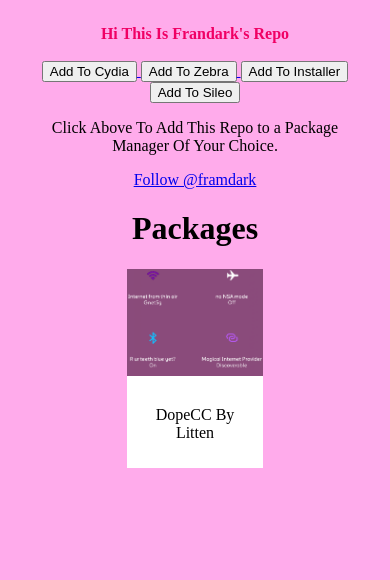
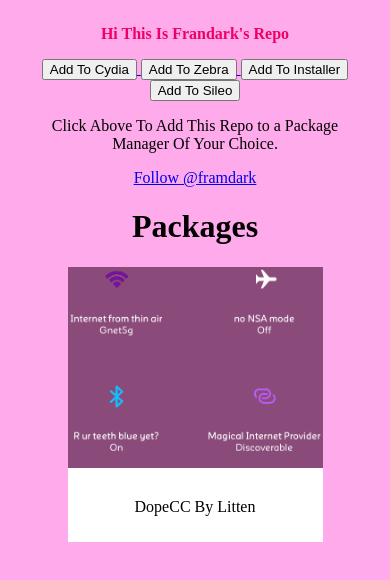
Before and after one commit to Framdark/frams, a plain HTML site: page index.html in a window 390 px wide. Drawn offline with Linux system fonts and the light colour scheme.

Commit message:
Correct css formatting and make div.polaroid responsive

```diff
--- /dev/null
+++ b/assets/css/styles.css
@@ -0,0 +1,24 @@
+body {
+    margin:25px;
+    text-align: center;
+    background-color: #FFABEB;
+}
+
+div.polaroid {
+    width: 30%;
+    background-color: White;
+    margin: auto;
+    margin-bottom: 25px;
+
+}
+
+  div.container {
+    text-align: center;
+    padding: 10px 20px;
+  }
+
+  @media screen and (max-width: 600px) {
+    div.polaroid {
+      width: 75%;
+    }
+  }
--- a/index.html
+++ b/index.html
@@ -1,40 +1,17 @@
 <!DOCTYPE html>
 <html>
-<body style="background-color:#FFABEB;">
-<style>
-body {margin:25px;}
-
-div.polaroid {
-  width: 40%;
-  background-color: White;
-  margin: auto;
-  margin-bottom: 25px;
-
-}
-
-div.container {
-  text-align: center;
-  padding: 10px 20px;
-}
-
-div.b {
-	text-align: center;
-}
-</style>
-
-<div class="b">
 
 <head>
 <meta name="viewport" content="width=device-width, initial-scale=1">
 <link rel="shortcut icon" href="subpages/Webpic.png" type="image/x-icon" />
-<head>
+<link rel="stylesheet" href="assets/css/styles.css">
+</head>
+
+<body>
 <b>
 	<script>
 	var text="Hi This Is Frandark's Repo"
 	var speed=40
-
-
-
 
 	if (document.all||document.getElementById){
 	document.write('<span id="highlight">' + text + '</span>')
@@ -92,8 +69,7 @@
 	</script>
 </b>
 </br>
-</br>
-<body>
+<p>
 	<a href="cydia://url/https://cydia.saurik.com/api/share#?source=https://framdark.github.io/frams">
 		<button>Add To Cydia</button>
 	</a>
@@ -106,17 +82,16 @@
 	<a href="sileo://source/https://framdark.github.io/frams">
 		<button>Add To Sileo</button>
 	</a>
-</body>
+</p>
 <p>Click Above To Add This Repo to a Package Manager Of Your Choice.</p>
 <a href="https://twitter.com/framdark?ref_src=twsrc%5Etfw" class="twitter-follow-button" data-show-count="false">Follow @framdark</a><script async src="https://platform.twitter.com/widgets.js" charset="utf-8"></script>
 <h1>Packages</h1>
 
 <div class="polaroid">
 <a href="subpages/dopecc/dopecc.html" style="text-decoration: none;">
-  <img src="subpages/banner.png" alt="DopeCC" style="width:100%">
+  <img src="subpages/banner.png" alt="DopeCC" id="dopecc" style="width:100%" >
   <div class="container">
   <p style="color:Black">DopeCC By Litten</p>
+</body>
 
-
-</body>
 </html>
```
Lines whose indentation alone changed are shown as unchanged.
